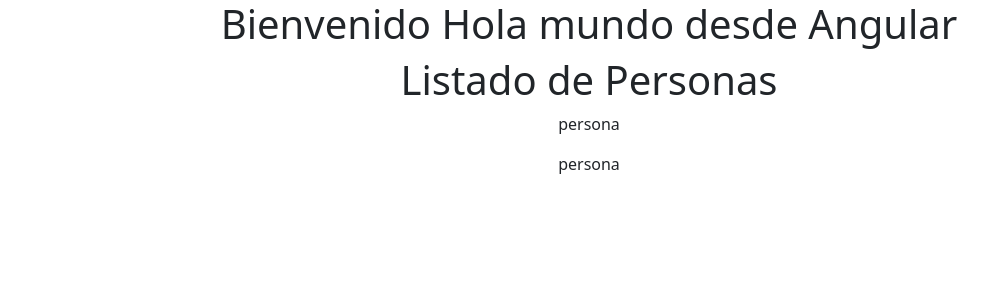
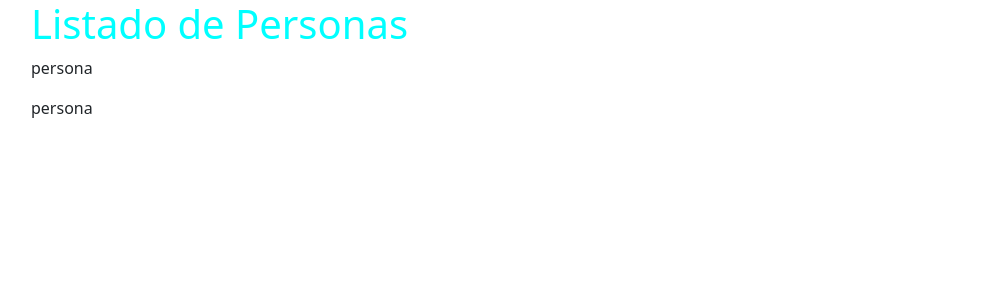
Before and after one commit to cfdavilal/curso_angular, an Angular app: page / in a window 1280 px wide. Shown: the top 300 px of the page, without its empty margins (51-1039 px from the left). Built offline with nearby package versions, Linux system fonts and the light colour scheme.

Commit message:
Aplicando estilos de Bootstrap a los componentes de Angular

```diff
--- a/src/app/app.component.html
+++ b/src/app/app.component.html
@@ -1,4 +1 @@
-<div style="text-align: center;">
-    <h1>Bienvenido {{titulo}}</h1>
-    <app-personas></app-personas>
-</div>
+<app-personas></app-personas>
--- /dev/null
+++ b/src/app/personas/personas.component.css
@@ -0,0 +1,3 @@
+h1{
+    color: aqua;
+}
--- a/src/app/personas/personas.component.html
+++ b/src/app/personas/personas.component.html
@@ -1,3 +1,9 @@
-<h1>Listado de Personas</h1>
-<app-persona></app-persona>
-<app-persona></app-persona>
+<div class="container">
+  <div class="row">
+    <div class="col">
+      <h1>Listado de Personas</h1>
+      <app-persona></app-persona>
+      <app-persona></app-persona>
+    </div>
+  </div>
+</div>
--- a/src/app/personas/personas.component.ts
+++ b/src/app/personas/personas.component.ts
@@ -1,11 +1,15 @@
-import { Component } from "@angular/core";
+import { Component } from '@angular/core';
 
 @Component({
-    selector: 'app-personas',
-    template: ` <h1>Listado de Personas</h1>
-                <app-persona></app-persona>
-                <app-persona></app-persona>`
+  selector: 'app-personas', //nombre del componente
+  templateUrl: './personas.component.html', //url del template html
+  styleUrls: ['./personas.component.css'],//css en archivo separado
+  /*   styles: [ //css oneline
+    `
+      h1 {
+        color: blue;
+      }
+    `,
+  ], */
 })
-export class PersonasComponent{
-
-}
+export class PersonasComponent {}
```
